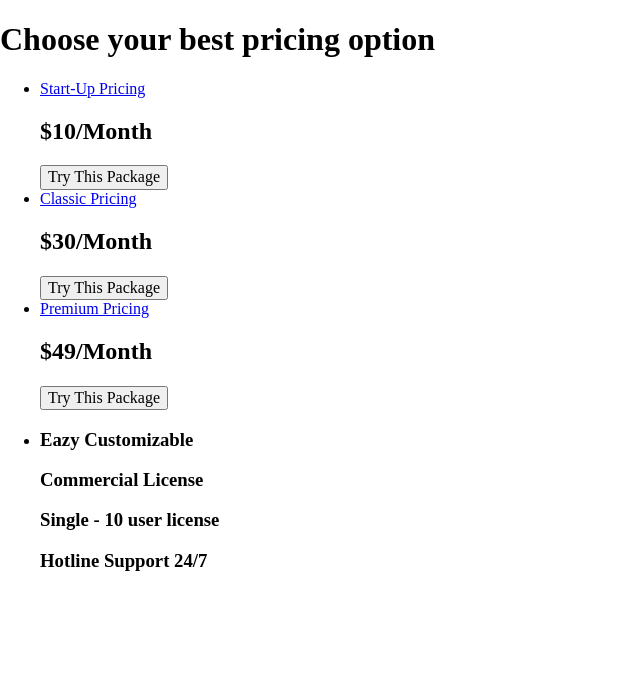
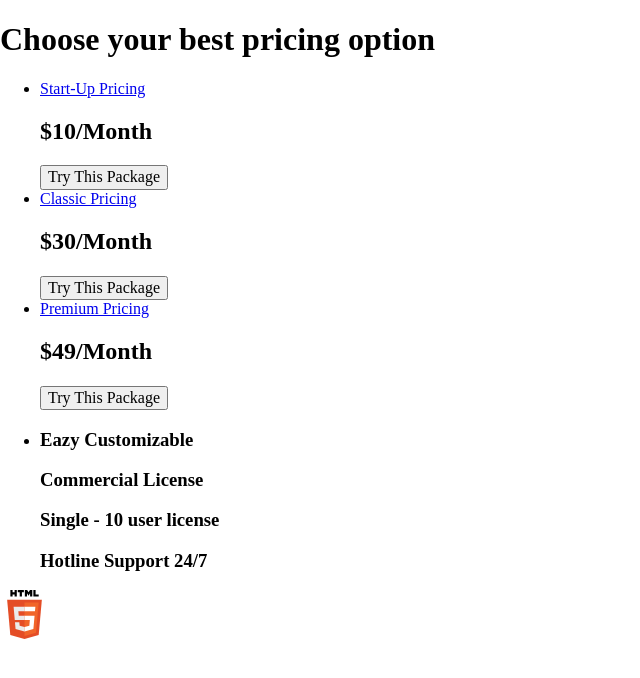
Before and after one commit to jtj48/Info-151, a plain HTML site: page Info-151-F23-Project-Template/index.html in a window 1280 px wide. Shown: the whole page, without its empty margins (0-640 px from the left). Drawn offline with Linux system fonts and the light colour scheme.

Commit message:
added validation

```diff
--- a/Info-151-F23-Project-Template/index.html
+++ b/Info-151-F23-Project-Template/index.html
@@ -44,6 +44,12 @@
 
 
     </ul>
+
+    <div>
+        <a href="https://validator.w3.org/nu/?doc=https%3A%2F%2Fweek-2-plans--info-151-jj.netlify.app%2F" target="_blank">
+            <img src="img/html-logo.svg" alt="Valid HTML 5">
+            </a>
+    </div>
     <script src="js/scripts-dist.js"></script>
 
 </body>
```
Also changed, not shown: Info-151-F23-Project-Template/img/html-logo.svg (added).
